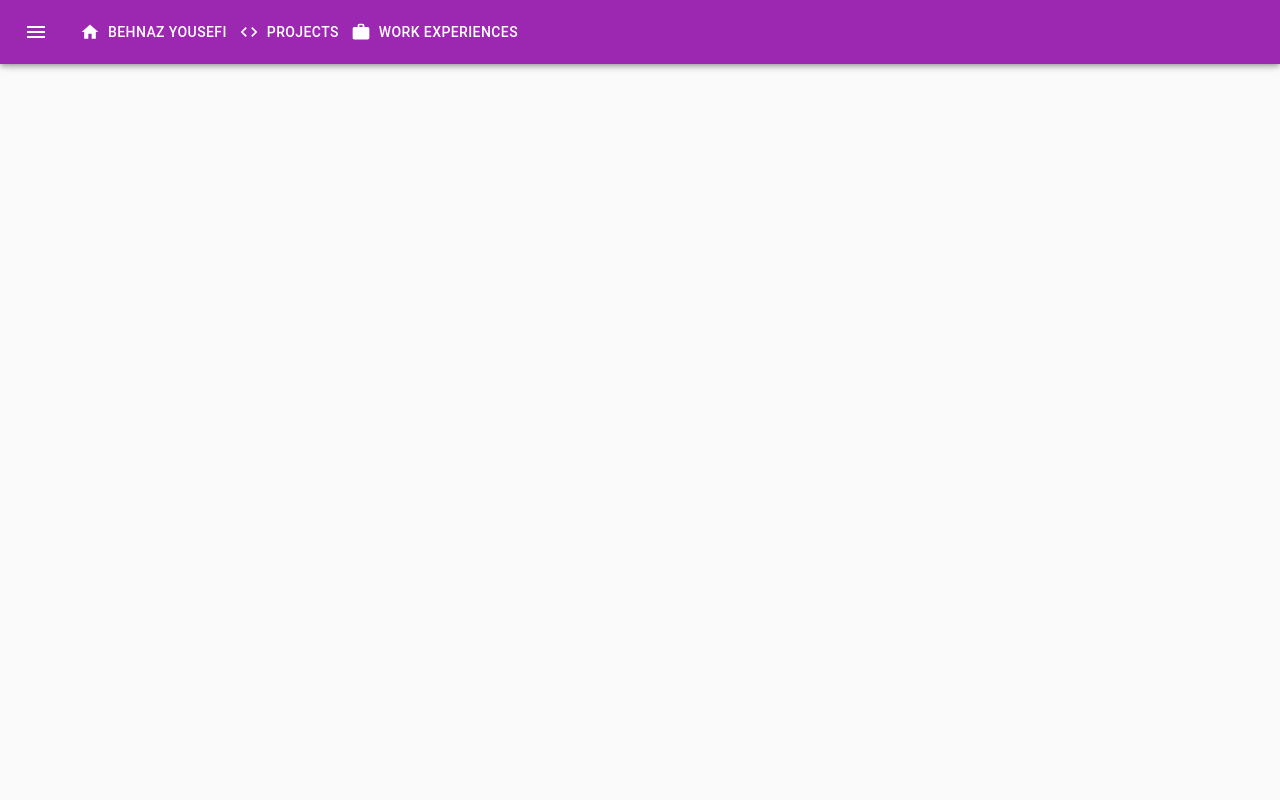
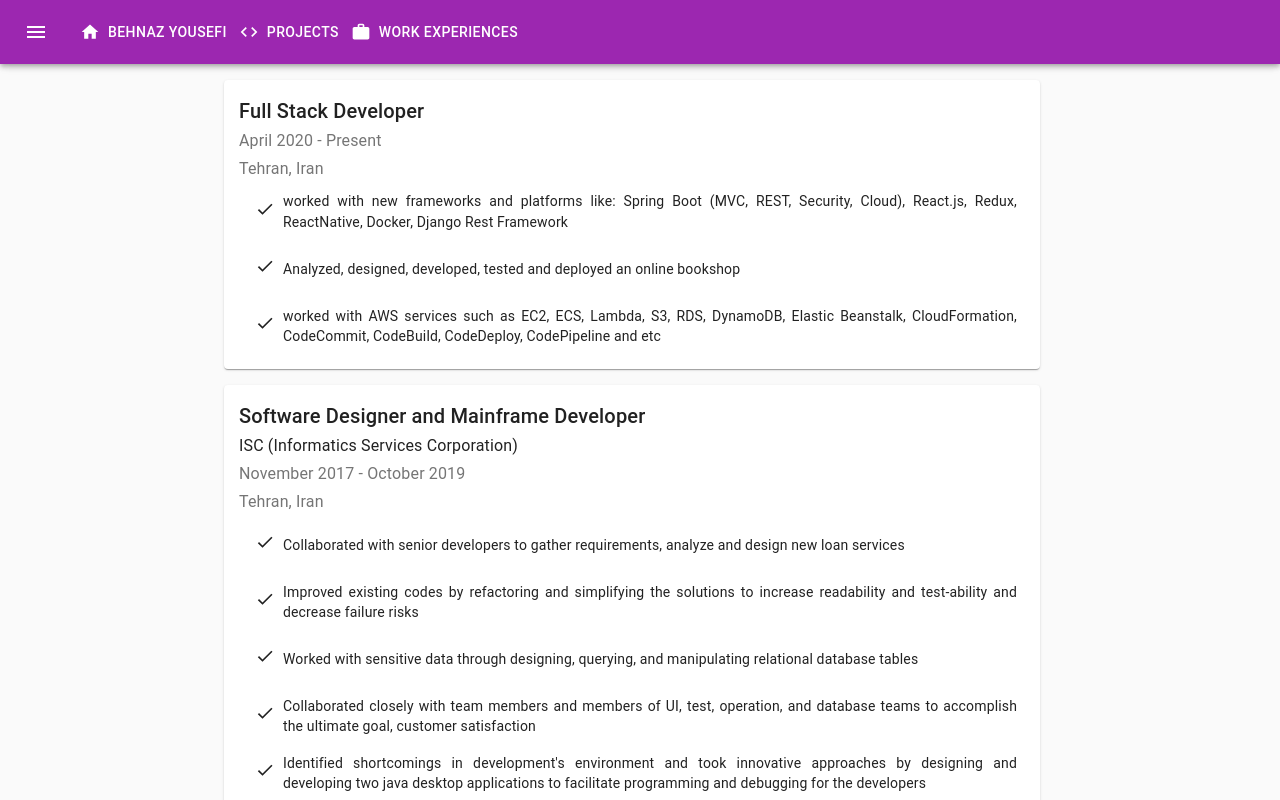
Before and after one commit to b-yousefi/portfolio, a React (Create React App) app: page /work-experiences in a window 1280 px wide. Shown: the top 800 px of the page. Built offline with nearby package versions, Linux system fonts and the light colour scheme.

Commit message:
[feat] add workExperiences, add work model - install moment to format date

```diff
--- a/package.json
+++ b/package.json
@@ -8,6 +8,7 @@
     "@testing-library/jest-dom": "^4.2.4",
     "@testing-library/react": "^9.5.0",
     "@testing-library/user-event": "^7.2.1",
+    "moment": "^2.29.1",
     "react": "^16.13.1",
     "react-dom": "^16.13.1",
     "react-router-dom": "^5.2.0",
--- a/src/App.js
+++ b/src/App.js
@@ -4,6 +4,7 @@ import Appbar from "./components/appbar";
 import { createMuiTheme, ThemeProvider } from "@material-ui/core/styles";
 import purple from "@material-ui/core/colors/purple";
 import { BrowserRouter, Redirect, Route } from "react-router-dom";
+import WorkExperiences from "./components/workExperiences";
 
 const theme = createMuiTheme({
   palette: {
@@ -30,6 +31,7 @@ function App() {
               }}
             />
             <Route exact path="/home" component={Home} />
+            <Route exact path="/work-experiences" component={WorkExperiences} />
           </div>
         </Appbar>
       </ThemeProvider>
--- /dev/null
+++ b/src/components/workExperiences.js
@@ -0,0 +1,76 @@
+import React from "react";
+import { Grid, Typography, Paper, Box } from "@material-ui/core";
+import { withStyles } from "@material-ui/core/styles";
+import CheckIcon from "@material-ui/icons/Check";
+
+import { works } from "../data/works";
+
+const WorkExperiences = (props) => {
+  const { classes } = props;
+
+  const createWorkItem = (work) => {
+    return (
+      <Grid key={work.jobTitle} item md={8} xs={12}>
+        <Paper className={classes.item}>
+          <Typography variant="h6" align={"justify"}>
+            {work.jobTitle}
+          </Typography>
+          <Typography variant="subtitle1" align={"justify"}>
+            {work.companyName}
+          </Typography>
+          <Typography
+            variant="subtitle1"
+            align={"justify"}
+            color={"textSecondary"}
+          >
+            {work.readableStartDate} - {work.readableEndDate}
+          </Typography>
+          <Typography
+            variant="subtitle1"
+            align={"justify"}
+            color={"textSecondary"}
+          >
+            {work.location}
+          </Typography>
+          {work.tasks.map((task) => {
+            return (
+              <Box display="flex" p={1} alignItems="center">
+                <Box m={1}>
+                  <CheckIcon fontSize="small" />
+                </Box>
+                <Box>
+                  <Typography variant="body2" align={"justify"}>
+                    {task}
+                  </Typography>
+                </Box>
+              </Box>
+            );
+          })}
+        </Paper>
+      </Grid>
+    );
+  };
+
+  return (
+    <div style={{ padding: 16 }}>
+      <Grid container xs={12} spacing={2} justify={"center"} m={10}>
+        {works.map((work) => {
+          return createWorkItem(work);
+        })}
+      </Grid>
+    </div>
+  );
+};
+
+const useStyles = (theme) => ({
+  root: {
+    padding: 16,
+    margin: "auto",
+    maxWidth: 450,
+  },
+  item: {
+    padding: 15,
+  },
+});
+
+export default withStyles(useStyles)(WorkExperiences);
--- /dev/null
+++ b/src/data/works.js
@@ -0,0 +1,55 @@
+import Work from "../models/work";
+
+export const works = [
+  new Work(
+    "Full Stack Developer",
+    "",
+    "",
+    "Tehran, Iran",
+    "2020-04-01",
+    "",
+    [
+      "worked with new frameworks and platforms like: Spring Boot (MVC, REST, Security, Cloud), React.js, Redux, ReactNative, Docker, Django Rest Framework",
+      " Analyzed, designed, developed, tested and deployed an online bookshop",
+      "worked with AWS services such as EC2, ECS, Lambda, S3, RDS, DynamoDB, Elastic Beanstalk, CloudFormation,\n" +
+        "CodeCommit, CodeBuild, CodeDeploy, CodePipeline and etc",
+    ],
+    []
+  ),
+  new Work(
+    "Software Designer and Mainframe Developer",
+    "ISC (Informatics Services Corporation)",
+    "",
+    "Tehran, Iran",
+    "2017-11-01",
+    "2019-10-01",
+    [
+      "Collaborated with senior developers to gather requirements, analyze and design new loan services",
+      "Improved existing codes by refactoring and simplifying the solutions to increase readability and test-ability and decrease\n" +
+        "failure risks",
+      "Worked with sensitive data through designing, querying, and manipulating relational database tables",
+      "Collaborated closely with team members and members of UI, test, operation, and database teams to accomplish the\n" +
+        "ultimate goal, customer satisfaction",
+      " Identified shortcomings in development's environment and took innovative approaches by designing and developing two\n" +
+        "java desktop applications to facilitate programming and debugging for the developers",
+    ],
+    []
+  ),
+  new Work(
+    "Java Developer",
+    "TOSAN (Banking and Payment Solutions Provider)",
+    "",
+    "Tehran, Iran",
+    "2016-05-01",
+    "2017-08-01",
+    [
+      "Developed native Android applications for several prominent banks in Iran",
+      "Developed services using Spring Boot framework",
+      "Tested services to guarantee backward and forward compatibility",
+      "Worked in Scrum / Agile environment",
+      "Consistently beat deadlines and finished assigned tasks usually one day before the Sprint ended",
+      "Researched new technologies and incorporated them to the existing applications",
+    ],
+    []
+  ),
+];
--- /dev/null
+++ b/src/models/work.js
@@ -0,0 +1,34 @@
+import moment from "moment";
+
+class Work {
+  constructor(
+    jobTitle,
+    companyName,
+    companyLogoUrl,
+    location,
+    startTime,
+    endTime,
+    tasks,
+    projects
+  ) {
+    this.jobTitle = jobTitle;
+    this.companyName = companyName;
+    this.location = location;
+    this.startTime = startTime;
+    this.endTime = endTime;
+    this.tasks = tasks;
+    this.projects = projects;
+  }
+
+  get readableStartDate() {
+    return moment(this.startTime).format("MMMM YYYY");
+  }
+  get readableEndDate() {
+    if (!moment(this.endTime).isValid()) {
+      return "Present";
+    }
+    return moment(this.endTime).format("MMMM YYYY");
+  }
+}
+
+export default Work;
```
Also changed, not shown: src/components/workItem.js (added), 1 other file (tests, documents, lock files or other folders).
